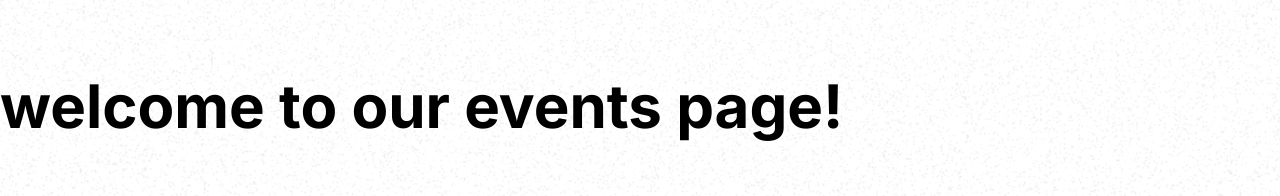
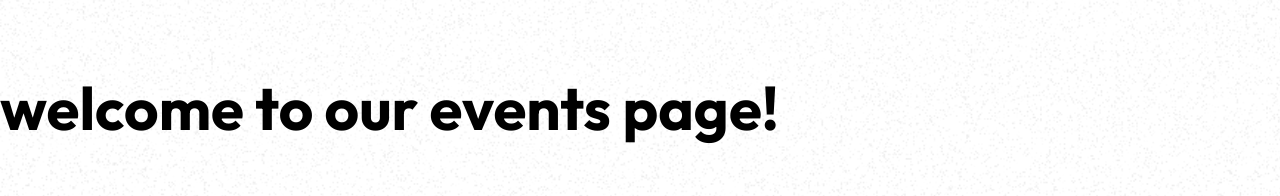
Before and after one commit to a2jensen/KP-Website, a Next.js app: page /events in a window 1280 px wide. Shown: the part 195-391 px from the top of the page. Built offline with nearby package versions, Linux system fonts and the light colour scheme; no server answers.

Commit message:
applied font

```diff
--- a/components/eventsPage/welcome/welcome.module.css
+++ b/components/eventsPage/welcome/welcome.module.css
@@ -2,6 +2,7 @@
 
 /* Base/Laptop styles */
 .mainContainer {
+    font-family: 'Outfit', sans-serif;
     min-height: 70vh;
     text-align: center;
     margin-top: 90px;
--- a/components/eventscard/eventscard.module.css
+++ b/components/eventscard/eventscard.module.css
@@ -1,4 +1,8 @@
+/* Import the font at the top of your globals.css */
+@import url('https://fonts.googleapis.com/css2?family=Outfit:wght@100..900&display=swap');
+
 .container {
+    font-family: 'Outfit', sans-serif;
     outline: 2px solid rgb(201, 201, 201);
     border-radius: 15px;
     min-height: 390px;
--- a/components/homePage/eventslayout/eventslayout.module.css
+++ b/components/homePage/eventslayout/eventslayout.module.css
@@ -17,6 +17,7 @@
 .title {
     font-size: 30px;
     font-weight: bold;
+    font-family: 'Outfit', sans-serif;
 }
 
 .summary {
--- a/components/homePage/summary/summary.module.css
+++ b/components/homePage/summary/summary.module.css
@@ -1,4 +1,3 @@
-
 .quotePage{
     display: grid;
     align-items: center;
```
